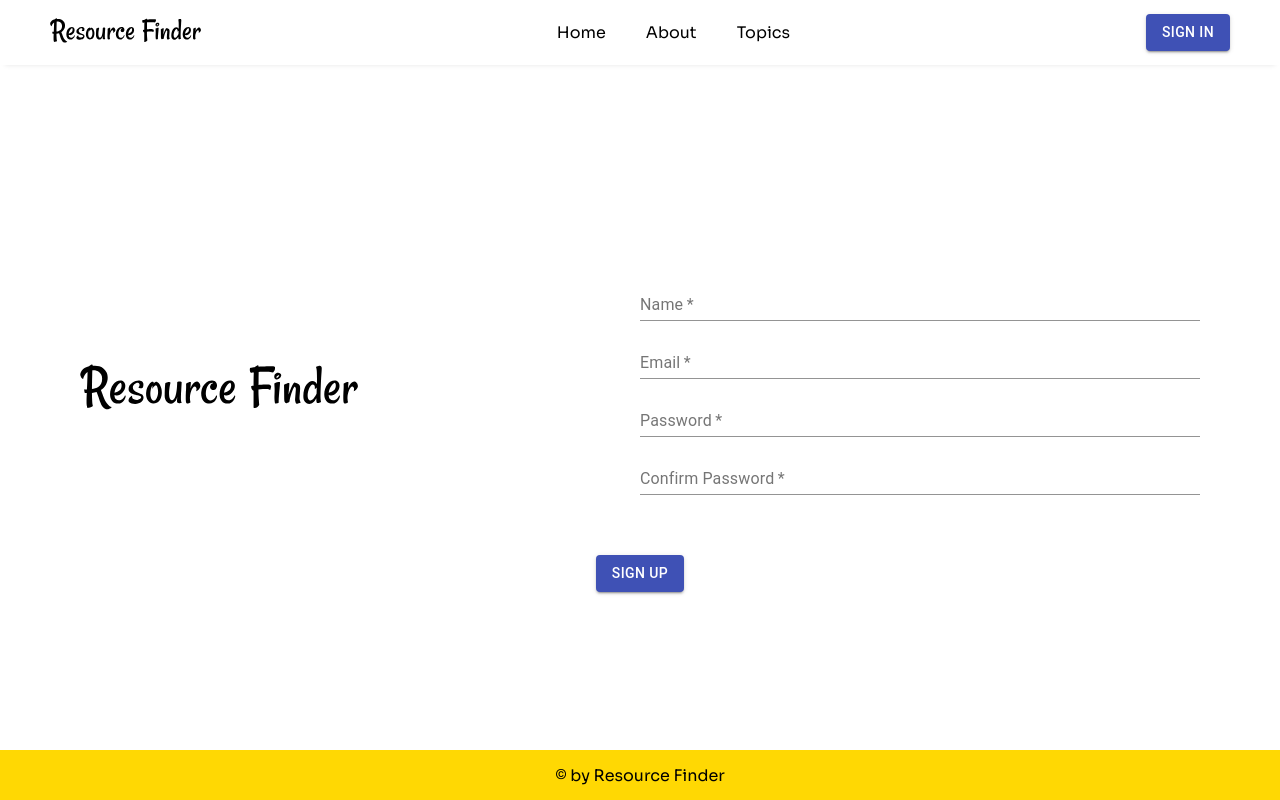
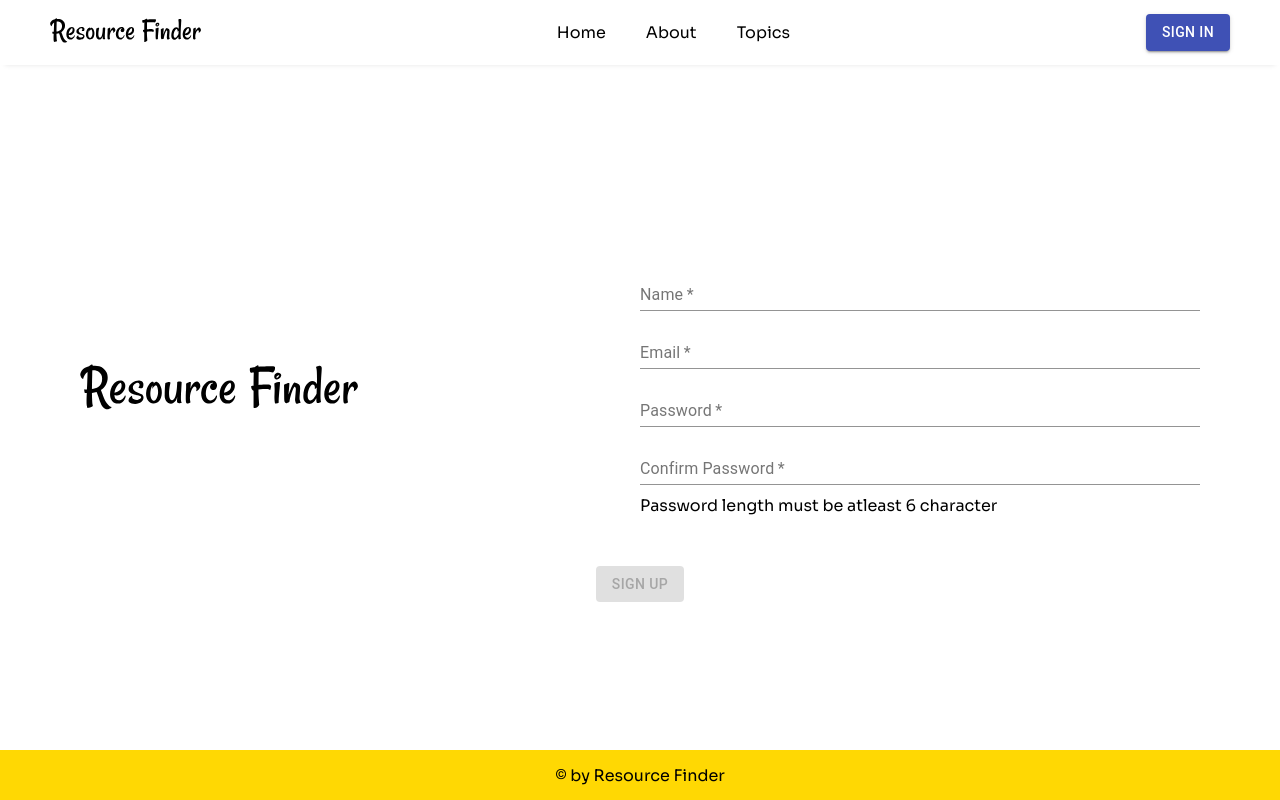
Before and after one commit to piall/resource-finder, a Next.js app in the folder client/: page /signup in a window 1280 px wide. Built offline with nearby package versions, Linux system fonts and the light colour scheme.

Commit message:
Add validation for button

```diff
--- a/client/pages/signup.jsx
+++ b/client/pages/signup.jsx
@@ -32,8 +32,8 @@ export default function SignUp() {
       data,
       'Successfully Created Account'
     );
-    if (response.success) {
-      Router.push('/login');
+    if (response?.success) {
+      Router.push('/signin');
     }
     setLoading(false);
   };
@@ -92,9 +92,22 @@ export default function SignUp() {
                   setConfirmPassword(e.target.value);
                 }}
               />
+              <p className="info">
+                Password length must be atleast 6 character
+              </p>
             </Grid>
           </Grid>
-          <Button variant="contained" color="primary" onClick={createAccount}>
+          <Button
+            variant="contained"
+            color="primary"
+            onClick={createAccount}
+            disabled={
+              confirmPassword !== password ||
+              password.length < 6 ||
+              !name ||
+              !email
+            }
+          >
             Sign Up
           </Button>
           {loading && <CircularProgress />}
--- a/client/pages/user/resource/index.jsx
+++ b/client/pages/user/resource/index.jsx
@@ -311,7 +311,7 @@ export default function Topic() {
                 control={<Radio />}
                 label="Advance"
               />
-              <Button startIcon={<AiOutlineClear />} />
+              {/* <Button startIcon={<AiOutlineClear />} /> */}
             </RadioGroup>
             <center>
               <Button
@@ -321,6 +321,7 @@ export default function Topic() {
                 onClick={() => {
                   addVote();
                 }}
+                disabled={!clickedCategoryForVote}
               >
                 Vote
               </Button>
@@ -366,6 +367,7 @@ export default function Topic() {
                 color="primary"
                 startIcon={<HiPlus />}
                 onClick={addResource}
+                disabled={selectedTopic === '-1' || !link}
               >
                 Add
               </Button>
```
Also changed, not shown: client/pages/admin/topic/index.jsx (+35 -4 lines), client/pages/signin.jsx (+6 -1 lines).
